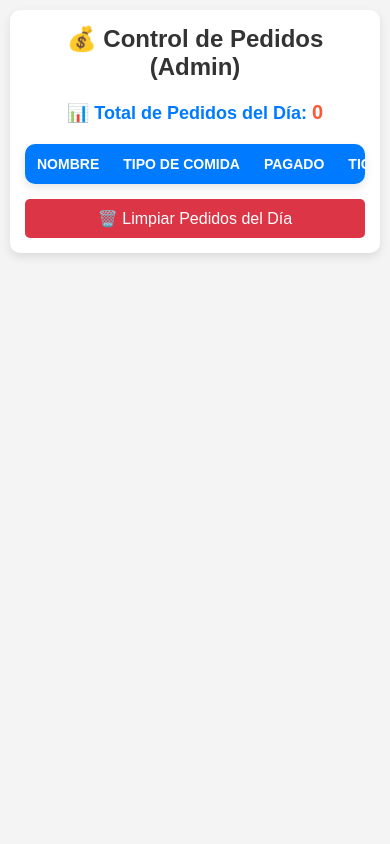
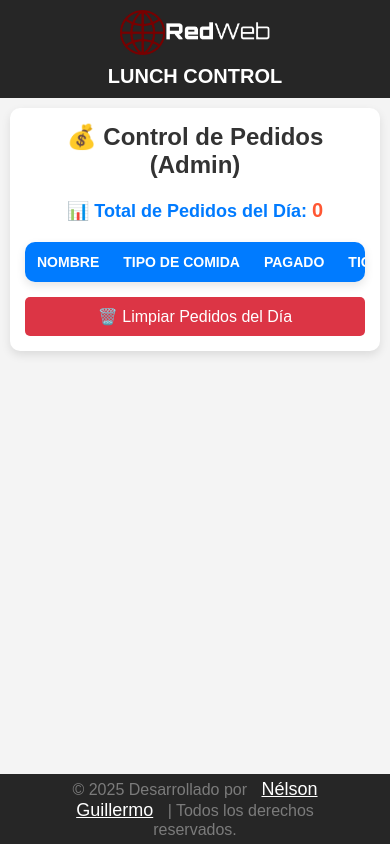
Before and after one commit to dev-guille/LunchControlApp, a website: page public/admin.html in a window 390 px wide. Drawn offline with Linux system fonts and the light colour scheme; no server answers.

Commit message:
Se agrego el header y footer en fichero admin.html

```diff
--- a/public/admin.html
+++ b/public/admin.html
@@ -9,6 +9,10 @@
     <link rel="stylesheet" href="https://cdnjs.cloudflare.com/ajax/libs/font-awesome/6.4.2/css/all.min.css">
 </head>
 <body>
+    <header>
+        <img class="logo" src="assets/logo1.png" alt="Logo">
+        <h1>LUNCH CONTROL</h1>
+    </header>
     <!-- Vista del Cajero -->
     <div>
         <h2>💰 Control de Pedidos (Admin)</h2>
@@ -36,6 +40,10 @@
         <button id="btnLimpiar" class="btn-danger">🗑️ Limpiar Pedidos del Día</button>
     </div>
 
+    <footer>
+        <p class="cp">© 2025 Desarrollado por <a href="#" target="_blank">Nélson Guillermo</a> | Todos los derechos reservados.</p>
+    </footer>
+
     <script type="text/javascript" src="js/logica.js"></script>
 </body>
 </html>
--- a/public/css/styleCajero.css
+++ b/public/css/styleCajero.css
@@ -5,17 +5,35 @@
     box-sizing: border-box;
     font-family: Arial, sans-serif;
 }
+header{
+    background-color: #262626;
+    color: white;
+    height: 150px;
 
+    display: flex;
+    justify-content: space-between;
+    align-items: center;
+    padding: 10px 20px; /* Espaciado para mejor visualización */
+}
+.logo{
+    width: 200px;
+    height: auto;
+}
+h1{
+    margin: 0;
+    font-size: 24px;
+    font-family: 'Poppins', sans-serif;
+}
 /* 📌 Contenedor principal */
 body {
     background-color: #f4f4f4;
-    padding: 20px;
+    margin: 0px;
 }
 
 /* 📌 Estilos del contenedor */
 div {
     max-width: 1200px;
-    margin: auto;
+    margin: 20px auto;
     background: white;
     padding: 20px;
     border-radius: 10px;
@@ -153,10 +171,11 @@ button[onclick^="eliminarPedido"] {
 /* 📌 Móviles (máx. 600px) */
 @media (max-width: 600px) {
     body {
-        padding: 10px;
+        padding: 0px;
     }
 
     div {
+        margin: 10px;
         padding: 15px;
     }
 
@@ -184,6 +203,26 @@ button[onclick^="eliminarPedido"] {
 
     #btnLimpiar {
         font-size: 14px;
+    }
+
+    header {
+        flex-direction: column; /* Apila los elementos, con el logo abajo */
+        text-align: center;
+        height: auto;
+        gap: 10px;
+    }
+
+    .logo {
+        width: 150px; /* Tamaño menor en móviles */
+    }
+
+    h1 {
+        font-size: 20px; /* Ajuste de tamaño para móviles */
+    }
+    footer {
+        font-size: 16px;
+        padding: 20px 50px;
+        text-align: center;
     }
 }
 
@@ -225,7 +264,17 @@ button[onclick^="eliminarPedido"] {
     box-shadow: 0 0 5px rgba(0, 91, 187, 0.5);
 }
 
+footer{
+    background-color: #262626;
+    height: 70px;
+    position: absolute;
+    bottom: 0;
+    width: 100%;
 
+    display: flex;
+    justify-content: center;
+    align-items: center;
+}
 footer a {
     margin: 0 10px;
     font-size: 18px;
@@ -236,3 +285,7 @@ footer a {
 footer a:hover {
     color: #ffc107;
 }
+
+.cp{
+    color: #7B7B7B;
+}
```
Also changed, not shown: public/assets/logo.png (added), public/assets/logo1.png (added).
